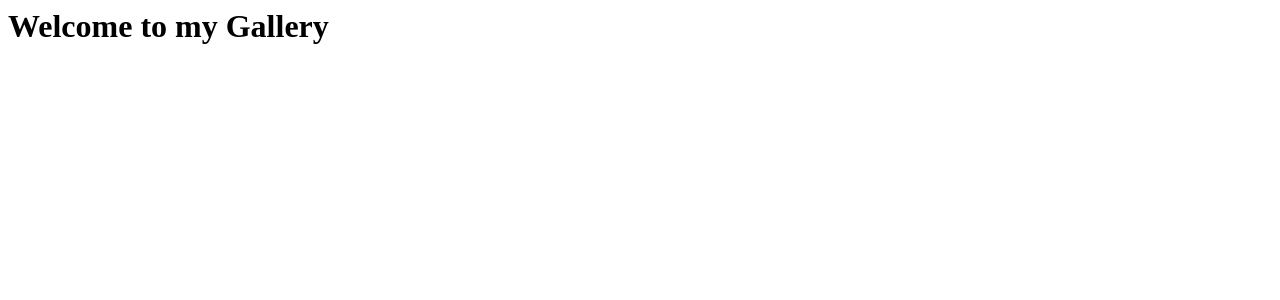
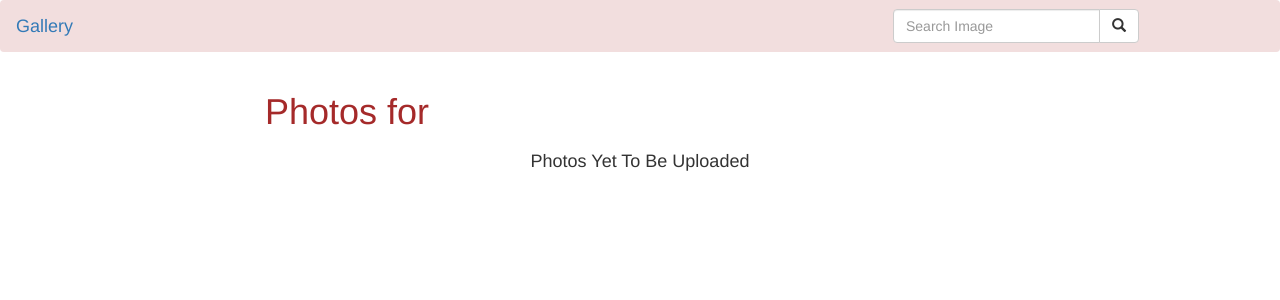
Before and after one commit to kiira254/Gallery, a Django app: template photos/templates/picture.html in a window 1280 px wide. Shown: the top 300 px of the page. Run offline with Django 3.2, Linux system fonts and the light colour scheme; the template is opened without the code that fills it, so the values that code supplies are empty; some libraries are stand-ins or nearby versions.

Commit message:
add picture as the main page url

```diff
--- a/photos/templates/navbar.html
+++ b/photos/templates/navbar.html
@@ -1,7 +1,7 @@
 <nav class="navbar navbar-dark bg-danger ">
     <div class="container-fluid">
       <div class="navbar-header">
-        <a class="navbar-brand" href="{% url 'photosToday' %}">Gallery</a>
+        <a class="navbar-brand" href="{% url 'picture' %}">Gallery</a>
 
       </div>
 
--- a/photos/templates/picture.html
+++ b/photos/templates/picture.html
@@ -1 +1,31 @@
-<h1>Welcome to my Gallery</h1>
+{%extends 'all-photos/base.html'%}
+{% block content %}
+{{ block.super}}
+
+<div class="container">
+
+  <!-- Looping through photos   -->
+  {% for photos_item in photos %}
+  <div class="row">
+    <!-- displaying photos images -->
+    <div class="col-xs-6 col-sm-6 col-md-6 col-lg-6">
+      <h2 class="text-center"> {{ photos_item.Name }} </h2>
+      <p class="text-center"> {{ photos_item.Description }} </p>
+    </div>
+
+    <!--Display photos image images  -->
+    <div class="col-xs-6 col-sm-6 col-md-6 col-lg-6">
+      <img src="{{photos_item.Image.url}}" class="img-responsive" alt="Image">
+    </div>
+
+  </div>
+
+  {% empty %}
+  <div class="row">
+    <h4 class="text-center">Photos Yet To Be Uploaded </h4>
+  </div>
+  {% endfor %}
+
+</div>
+
+{% endblock %}
--- a/photos/urls.py
+++ b/photos/urls.py
@@ -4,7 +4,8 @@
 from django.conf.urls.static import static
 
 urlpatterns=[
-    url('^$',views.photos_of_day,name='photosToday'),
+    # url('^$',views.photos_of_day,name='photosToday'),
+    url('^$',views.picture,name = 'picture'),
     url(r'^archives/(\d{4}-\d{2}-\d{2})/$',views.past_days_photos,name = 'pastPhotos'),
     url(r'^search/', views.search_results, name='search_results'),
     url(r'^image/(\d+)',views.image,name ='image')
--- a/photos/views.py
+++ b/photos/views.py
@@ -6,8 +6,9 @@
 import datetime as dt
 from .models import Image
 
-def welcome( request ):
-    return render(request, 'picture.html')
+def picture( request ):
+
+    return render(request, 'picture.html',{})
 
 def photos_of_day(request):
     date = dt.date.today()
```
Also changed, not shown: photos/models.py (+6 -2 lines), media/image/travel.gif (added).
